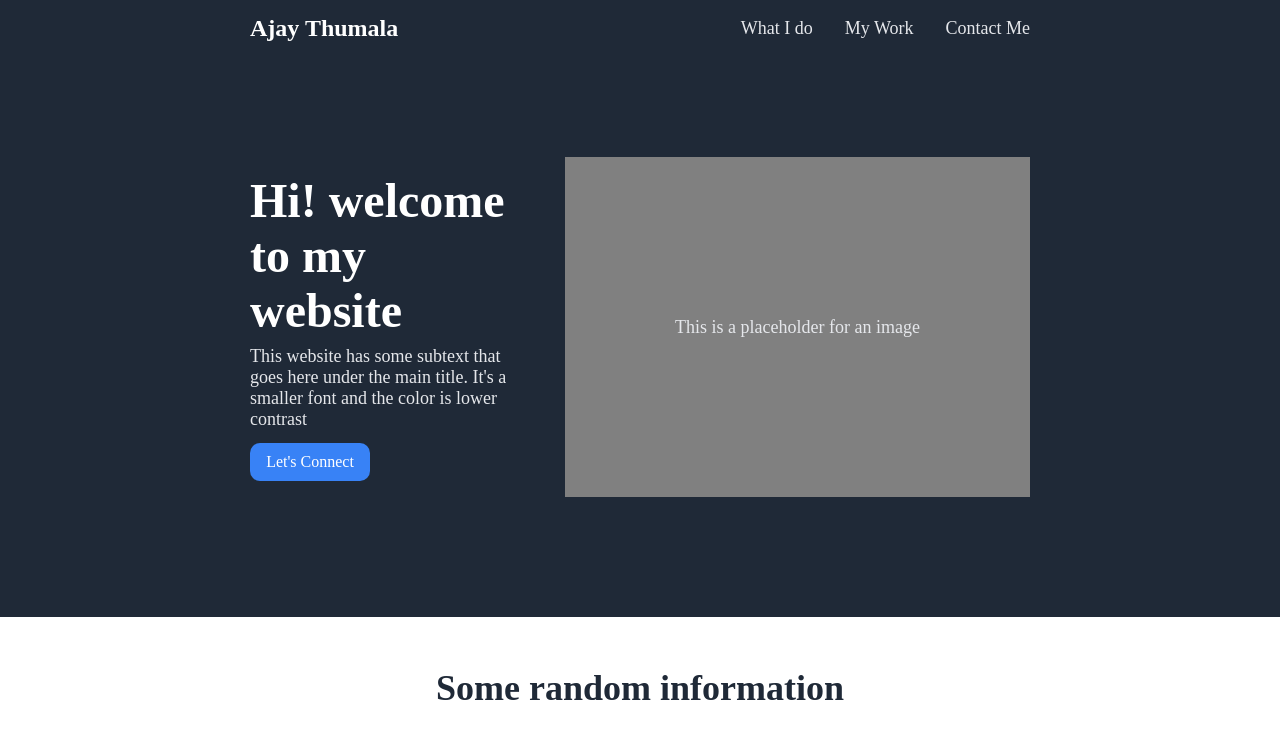
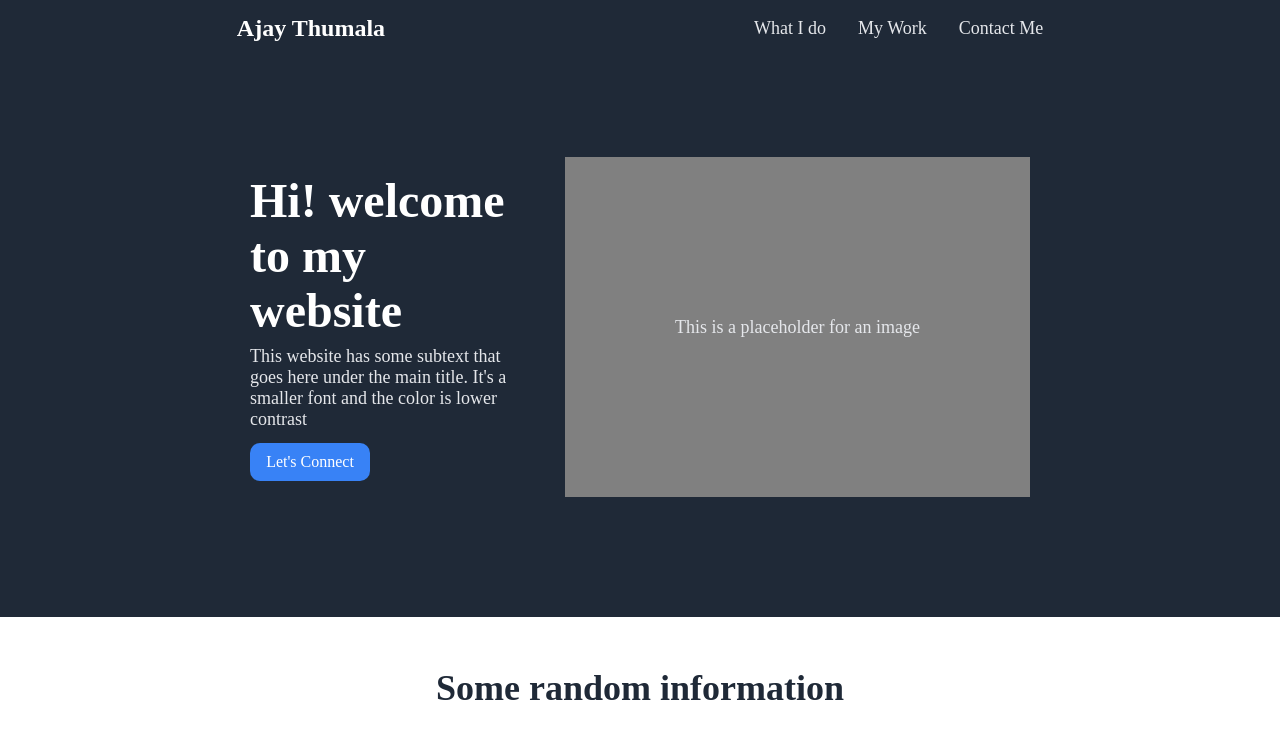
Before and after one commit to ajaythumala/odin-landing-page, a plain HTML site: page index.html in a window 1280 px wide. Shown: the top 756 px of the page. Drawn offline with Linux system fonts and the light colour scheme.

Commit message:
Adjust shrink on hero-header and second section

```diff
--- a/style.css
+++ b/style.css
@@ -6,12 +6,13 @@ body {
     background-color: #1F2937;
     display: flex;
     flex-direction: column;
+    align-items: center;
 }
 
 .logo {
     font-size: 24px;
     font-weight: 900;
-    margin-left: 250px;
+    /* margin-left: 250px; */
     /* border: 2px solid green; */
     padding: 0;
 }
@@ -20,7 +21,7 @@ body {
     display: flex;
     list-style: none;
     color: white;
-    margin-right: 250px;
+    /* margin-right: 250px; */
     gap: 32px;
     font-size: 18px;
     color: #E5E7EB;
@@ -106,8 +107,13 @@ body {
     display: flex;
     align-items:center;
     color: white;
+    width: 63%;
     justify-content: space-between;
+    /* gap:auto; */
+    /* flex: 1; */
     /* border: 2px solid red; */
+    margin-left: 250px;
+    margin-right: 250px;
 }
 
 .section2 {
```
